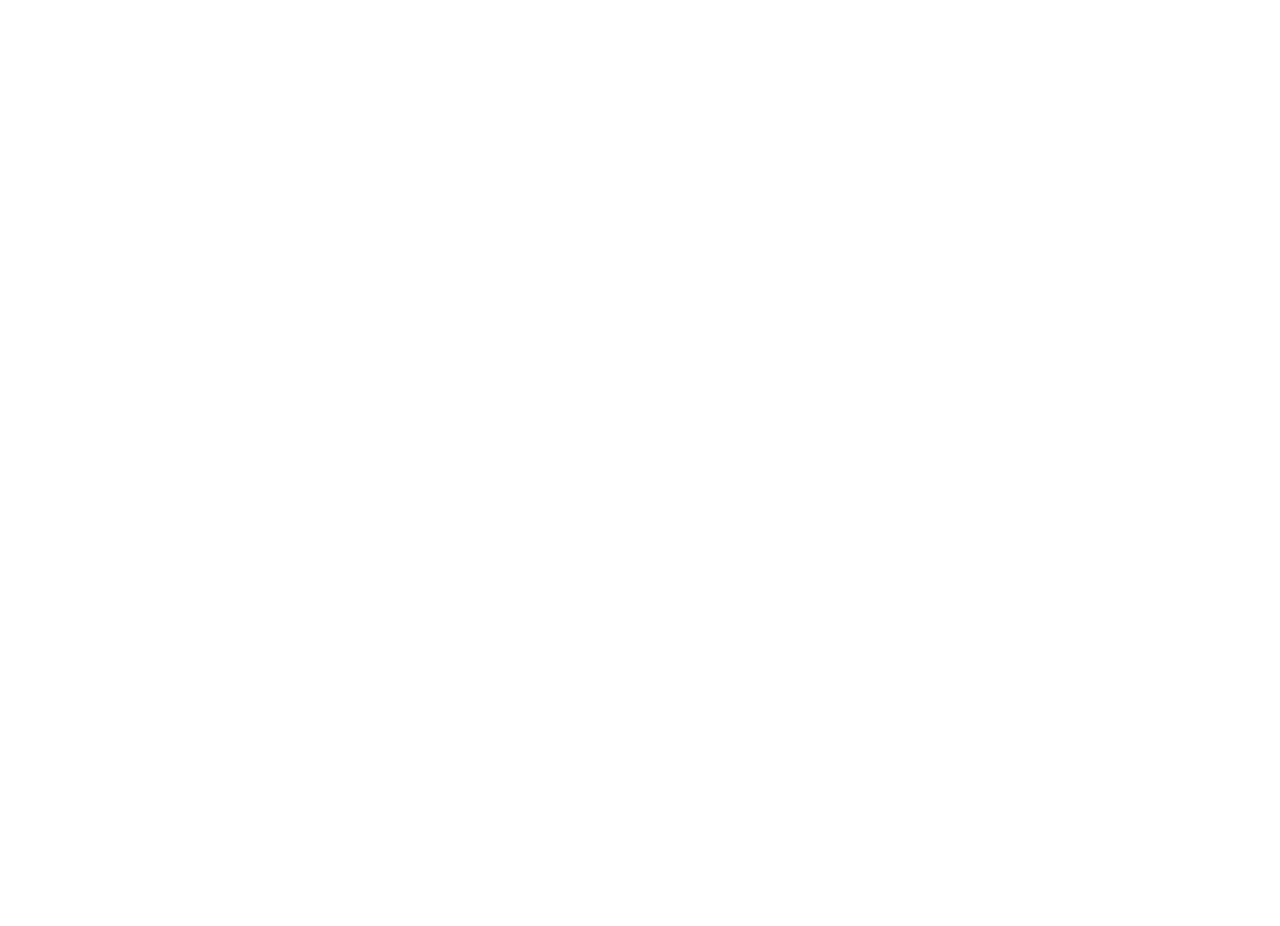
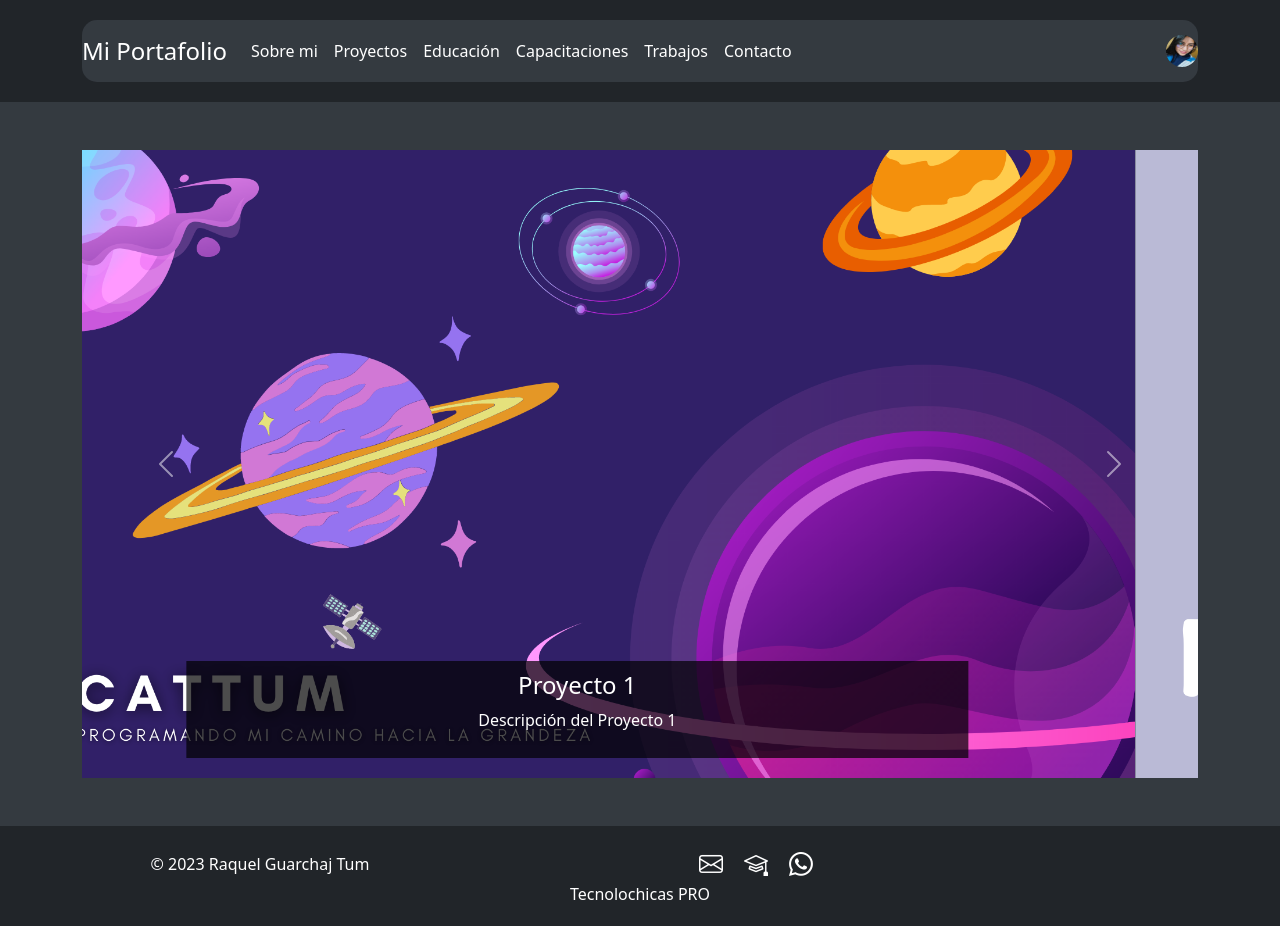
Before and after one commit to RaCky-GT/mi-portafolio-tecnolochicasPRO, a plain HTML site: page index.html in a window 1280 px wide. Before the commit the page ends 800 px from the top, so only its background shows below. Drawn offline with nearby package versions, Linux system fonts and the light colour scheme.

Commit message:
add navbar, footer and carrusel

```diff
--- a/index.html
+++ b/index.html
@@ -7,11 +7,123 @@
 
     <!-- Bootstrap -->
     <link href="https://cdn.jsdelivr.net/npm/bootstrap@5.3.2/dist/css/bootstrap.min.css" rel="stylesheet" integrity="sha384-T3c6CoIi6uLrA9TneNEoa7RxnatzjcDSCmG1MXxSR1GAsXEV/Dwwykc2MPK8M2HN" crossorigin="anonymous">
-
+    <!-- Icons Boostrap -->
+    <link rel="stylesheet" href="https://cdn.jsdelivr.net/npm/bootstrap-icons@1.11.1/font/bootstrap-icons.css">
+    <!-- Custom CSS -->
+    <link rel="stylesheet" href="styles.css">
 </head>
 <body>
 
+    <!-- Header -->
+    <header class="bg-dark text-white">
+        <div class="container">
+            <nav class="navbar navbar-expand-lg navbar-dark">
+                <a class="navbar-brand" href="/"> Mi Portafolio </a>
+                <button class="navbar-toggler" type="button" data-bs-toggle="collapse" data-bs-target="#navbarNav" aria-controls="navbarNav" aria-expanded="false" aria-label="Toggle navigation">
+                    <span class="navbar-toggler-icon"></span>
+                </button>
+                <div class="collapse navbar-collapse" id="navbarNav">
+                    <ul class="navbar-nav ml-auto">
+                        <li class="nav-item">
+                            <a class="nav-link" href="#sobre-mi">Sobre mi</a>
+                        </li>
+                        <li class="nav-item">
+                            <a class="nav-link" href="#proyectos">Proyectos</a>
+                        </li>
+                        <li class="nav-item">
+                            <a class="nav-link" href="#educacion">Educación</a>
+                        </li>
+                        <li class="nav-item">
+                            <a class="nav-link" href="#capacitaciones">Capacitaciones</a>
+                        </li>
+                        <li class="nav-item">
+                            <a class="nav-link" href="#trabajos">Trabajos</a>
+                        </li>
+                        <li class="nav-item">
+                            <a class="nav-link" href="#contacto">Contacto</a>
+                        </li>
+                    </ul>
+                </div>
+                <div class="dropdown">
+                    <img src="assets/login.jpg" alt="mdo" width="32" height="32" class="rounded-circle">
+                </div>
+            </nav>
+        </div>
+    </header>
+    <main>
+        <section id="proyectos" class="container my-5">
+            <div id="proyectosCarousel" class="carousel slide" data-bs-ride="carousel">
+                <!-- Slides del carrusel -->
+                <div class="carousel-inner">
+                    <div class="carousel-item active">
+                        <img src="assets/1.png" class="d-block w-100" alt="Proyecto 1">
+                        <div class="carousel-caption">
+                            <h3>Proyecto 1</h3>
+                            <p>Descripción del Proyecto 1</p>
+                        </div>
+                    </div>
+                    <div class="carousel-item">
+                        <img src="assets/2.png" class="d-block w-100" alt="Proyecto 2">
+                        <div class="carousel-caption">
+                            <h3>Proyecto 2</h3>
+                            <p>Descripción del Proyecto 2</p>
+                        </div>
+                    </div>
+                    <div class="carousel-item">
+                        <img src="assets/3.png" class="d-block w-100" alt="Proyecto 3">
+                        <div class="carousel-caption">
+                            <h3>Proyecto 3</h3>
+                            <p>Descripción del Proyecto 3</p>
+                        </div>
+                    </div>
+                    <!-- Agrega más slides para otros proyectos -->
+                </div>
+
+                <!-- Controles del carrusel -->
+                <a class="carousel-control-prev" href="#proyectosCarousel" role="button" data-bs-slide="prev">
+                    <span class="carousel-control-prev-icon" aria-hidden="true"></span>
+                    <span class="visually-hidden">Anterior</span>
+                </a>
+                <a class="carousel-control-next" href="#proyectosCarousel" role="button" data-bs-slide="next">
+                    <span class="carousel-control-next-icon" aria-hidden="true"></span>
+                    <span class="visually-hidden">Siguiente</span>
+                </a>
+            </div>
+        </section>
+
+    </main>
+    <!-- Footer -->
+    <footer class="bg-dark text-white">
+        <div class="container">
+            <div class="row align-items-center">
+                <div class="col-md-4">
+                    <span class="mb-3 mb-md-0 text-body-secondary">© 2023 Raquel Guarchaj Tum</span>
+                </div>
+                <ul class="nav col-md-4 justify-content-end list-unstyled d-flex">
+                    <li class="ms-3">
+                        <a class="text-body-secondary" href="#"><i class="bi bi-envelope"></i></a>
+                    </li>
+                    <li class="ms-3">
+                        <a class="text-body-secondary" href="#"><i class="bi bi-mortarboard"></i></a>
+                    </li>
+                    <li class="ms-3">
+                        <a class="text-body-secondary" href="#"><i class="bi bi-whatsapp"></i></a>
+                    </li>
+                </ul>
+                <span class="mb-3 mb-md-0 text-body-secondary">Tecnolochicas PRO</span>
+            </div>
+        </div>
+    </footer>
+
     <!-- JS Bootstrap -->
     <script src="https://cdn.jsdelivr.net/npm/bootstrap@5.3.2/dist/js/bootstrap.bundle.min.js" integrity="sha384-C6RzsynM9kWDrMNeT87bh95OGNyZPhcTNXj1NW7RuBCsyN/o0jlpcV8Qyq46cDfL" crossorigin="anonymous"></script>
+    <!-- Script para carrusel-->
+    <script>
+        // Inicializa el carrusel
+        document.addEventListener('DOMContentLoaded', function() {
+            var proyectosCarousel = new bootstrap.Carousel(document.getElementById('proyectosCarousel'));
+        });
+    </script>
+
 </body>
 </html>
--- /dev/null
+++ b/styles.css
@@ -0,0 +1,103 @@
+/* ESTILOS PARA LA PÁGINA EN GENERAL */
+body {
+    display: flex;
+    flex-direction: column;
+    min-height: 100vh;
+    margin: 0;
+    background-color: #343a40; /* Cambia el color de fondo del cuerpo de la página */
+}
+
+/* Estilo para el contenido principal (excluyendo el footer) */
+main.container {
+    position: relative;
+    z-index: 1;
+}
+
+/* ESTILOS PARA NAVBAR - ENCABEZADO */
+/* Estilo para el encabezado */
+header {
+    padding: 20px 0;
+}
+
+.navbar {
+    background-color: #343a40;
+    border-radius: 15px; /* Ajusta el valor según tus preferencias */
+}
+
+/* Estilo para el botón de menú */
+.navbar-toggler-icon {
+    background-color: #fff;
+    border-radius: 50%; /* Hace que el botón sea completamente circular */
+}
+
+.navbar-brand {
+    font-size: 24px;
+}
+
+
+/* Estilo para los enlaces del menú de navegación */
+.navbar-nav .nav-link {
+    color: #fff; /* Color de texto del menú de navegación */
+}
+
+/* ESTILOS PARA EL MAIN O EL CUERPO DE PÁGINA */
+/* Estilos para carrusel - general*/
+.carousel-container {
+    position: absolute;
+    top: 0;
+    left: 0;
+    width: 100%;
+    height: 100%;
+}
+
+/* Estilos para el carrusel */
+#proyectosCarousel {
+    height: calc(100vh - altura del encabezado - altura del footer);
+    object-fit: cover;
+    position: relative;
+}
+
+/* Estilo para el texto del carrusel */
+.carousel-caption {
+    background-color: rgba(0, 0, 0, 0.7); /* Fondo oscuro con opacidad */
+    color: #fff; /* Color del texto en el carrusel */
+    padding: 10px; /* Espacio alrededor del texto */
+}
+
+
+/* Estilo para el título en el carrusel */
+.carousel-caption h3 {
+    font-size: 24px; /* Tamaño de fuente del título */
+}
+
+/* Estilo para la descripción en el carrusel */
+.carousel-caption p {
+    font-size: 16px; /* Tamaño de fuente de la descripción */
+}
+
+
+/* ESTILOS PARA FOOTER*/
+
+/* Estilo para el pie de página */
+footer {
+    text-align: center;
+    padding: 20px 0;
+    background-color: #343a40; /* Cambia el color de fondo del footer */
+    color: #fff; /* Cambia el color de texto del footer */
+    z-index: 1; /* Para que el footer este delante del carrusel*/
+}
+
+/* Estilo para el texto del footer */
+.text-body-secondary {
+    color: #fff !important; /* Forzar el color de texto a ser blanco */
+    font-size: 16px; /* Tamaño de fuente, ajusta según sea necesario */
+}
+
+
+/* Estilo para los íconos del footer */
+.text-body-secondary .bi {
+    font-size: 24px;
+    vertical-align: middle;
+    margin-right: 5px;
+    color: #fff; /* Cambia el color de los íconos del footer */
+}
```
Also changed, not shown: assets/1.png (added), assets/2.png (added), assets/3.png (added), assets/4.png (added), assets/5.png (added), assets/6.png (added), assets/7.png (added), assets/login.jpg (added).
